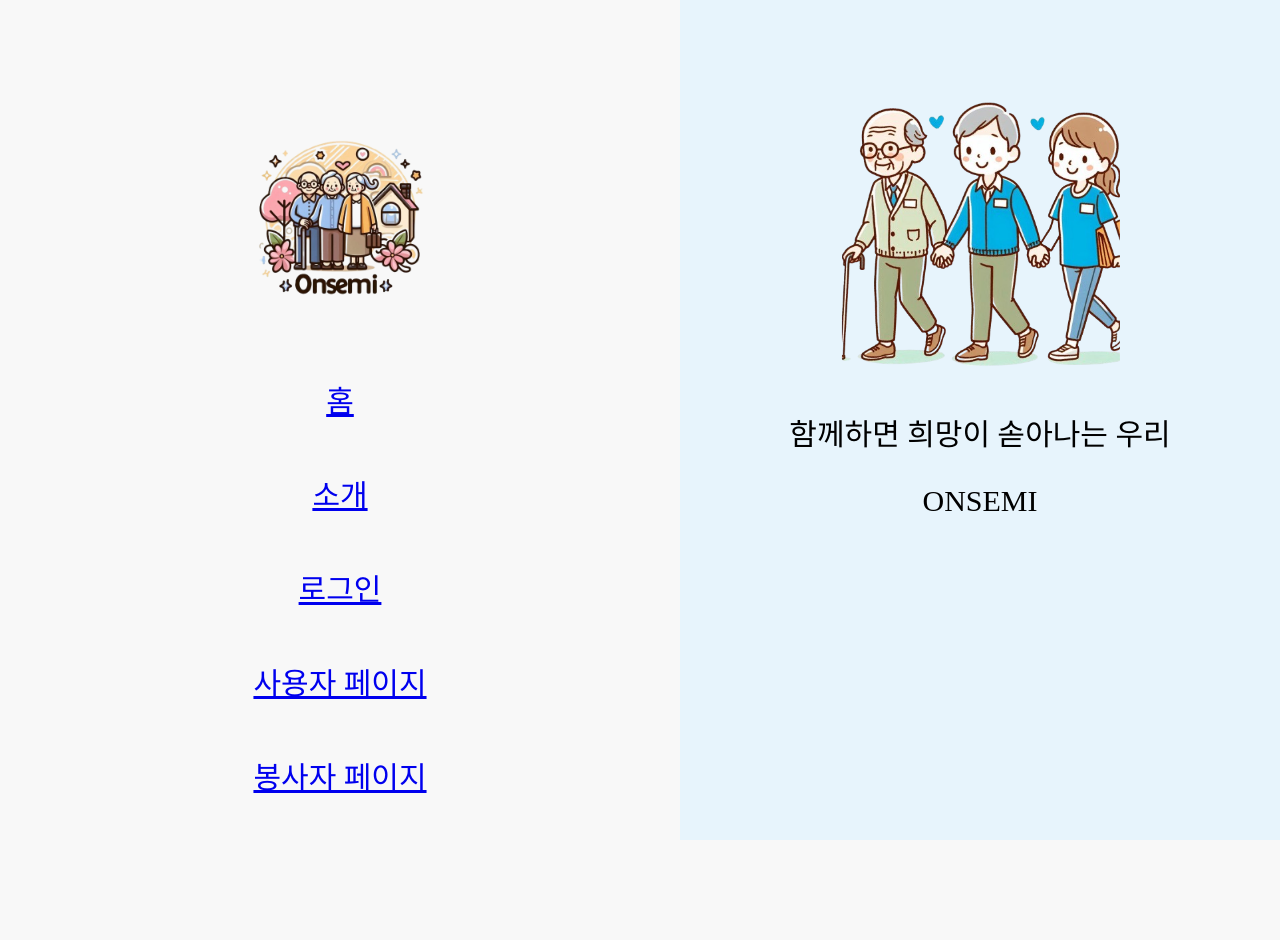
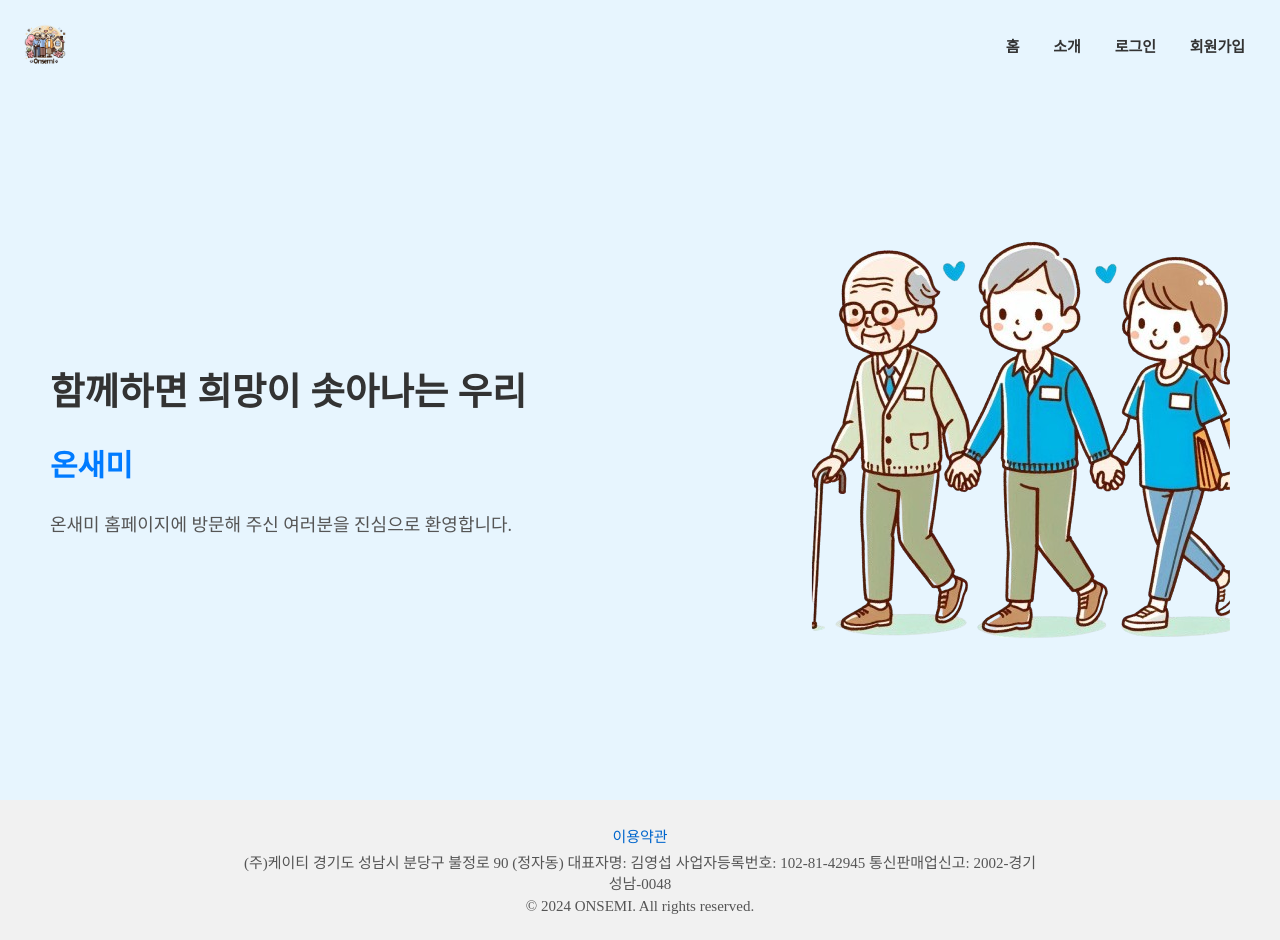
Before and after one commit to hyunjin1999/ONSEMI, a Django app: template main_app/templates/page/index.html in a window 1280 px wide. Before the commit the page ends 840 px from the top, so only its background shows below. Run offline with Django 3.2, Linux system fonts and the light colour scheme; the template is opened without the code that fills it, so the values that code supplies are empty; some web fonts are replaced.

Commit message:
feat:메인페이지 수정

```diff
--- a/config/urls.py
+++ b/config/urls.py
@@ -4,12 +4,13 @@ from django.conf import settings
 from django.conf.urls.static import static
 
 urlpatterns = [
-<<<<<<< HEAD
+
     path("admin/", admin.site.urls),
     path("user/", include("auth_app.urls")),
     path("", include("main_app.urls")),
     path('blog/', include('blog_app.urls', namespace='blog_app')),
->>>>>>> d697aa323d856e4b0c2cfb59ffbf8f06a6813ce6
+    path("terms/", include("main_app.urls")),
+
 ]
 
 if settings.DEBUG:
--- a/main_app/templates/page/index.html
+++ b/main_app/templates/page/index.html
@@ -1,33 +1,38 @@
+<!DOCTYPE html>
+<html lang="ko">
+<head>
 {% extends "layout.html" %}
 {% load static %}
 
 {% block title %}ONSEMI{% endblock %}
 
 {% block extra_css %}
+<meta charset="UTF-8">
+<meta name="viewport" content="width=device-width, initial-scale=1.0">
 <link rel="stylesheet" href="{% static 'base.css' %}">
 {% endblock %}
-{% block content %}
-<head>
-    <meta charset="UTF-8">
-    <meta name="viewport" content="width=device-width, initial-scale=1.0">
 </head>
 <body>
-    <div class="sidebar">
-        <img src="{% static 'main/onsemi.png' %}" alt="ONSEMI Logo">
-        <ul class="menu">
-            <li><a href="index/">홈</a></li>
-            <li><a href="introduce/">소개</a></li>
-            <li><a href="login/">로그인</a></li>
-            <li><a href="family/">사용자 페이지</a></li>
-            <li><a href="volunteer/">봉사자 페이지</a></li>
-        </ul>
+{% block content %}
+    <div class="header">
+        <img src="{% static 'main/onsemi.png' %}" alt="Logo">
+        <nav>
+            <a href="/">홈</a>
+            <a href="introduce/">소개</a>
+            <a href="login/">로그인</a>
+            <a href="#">회원가입</a>
+        </nav>
     </div>
-    <div class="content">
-        <img src="{% static 'main/onsemi2.png' %}" alt="ONSEMI Image">
-        <p>함께하면 희망이 솓아나는 우리</p>
-        <p>ONSEMI</p>
-
+    <div class="main-content">
+        <div class="text-container">
+            <h1>함께하면 희망이 솟아나는 우리</h1>
+            <h2>온새미</h2>
+            <p>온새미 홈페이지에 방문해 주신 여러분을 진심으로 환영합니다.</p>
+        </div>
+        <div class="image-container">
+            <img src="{% static 'main/onsemi2.png' %}" alt="Main Image">
+        </div>
     </div>
+{% endblock %}
 </body>
 </html>
-{% endblock %}
--- a/main_app/urls.py
+++ b/main_app/urls.py
@@ -8,4 +8,5 @@ urlpatterns = [
     path('introduce/', views.introduce, name='introduce'),
     path('family/', views.family, name='family'),
     path('volunteer/', views.volunteer, name='volunteer'),
+    path('terms/',views.terms,name='terms')
 ]
--- a/main_app/views.py
+++ b/main_app/views.py
@@ -12,3 +12,6 @@ def family(request):
 
 def volunteer(request):
     return render(request,'page/volunteer.html')
+
+def terms(request):
+    return render(request,'page/terms.html')
--- a/static/base.css
+++ b/static/base.css
@@ -5,63 +5,72 @@
     font-style: normal;
 }
 
-
 body {
     font-family: 'KCC-Hanbit';
-    font-size: 30px;
+    font-size: 15px;
     margin: 0;
     padding: 0;
-    display: flex;
-    height: 100%;
-    background-color: #f0f0f0;
-    overflow: hidden;
-
+    background-color: #f4f4f4;
 }
 
-
-.sidebar {
-    width: 50%;
-    height: 100vh;
-    background-color: #f8f8f8;
-    padding: 20px;
-    text-align: center;
-    /* border-right: 1px solid #ddd; */
-    justify-content: center;
-    align-items: center;
-}
-.sidebar img {
-    margin-top:100px;
-    width:200px;
-    height: 200px;
-}
-.sidebar ul {
-    list-style: none;
-    padding: 0;
-    justify-content: center;
-    align-items: center;
+.wrapper {
+    display: flex;
+    flex-direction: column;
+    min-height: 100vh;
 }
 
-.menu{
-    margin-top: 50px;
-    padding: 0;
-    list-style-type: none;
+.header {
+    background-color: #e7f5fe;
+    padding: 20px;
+    display: flex;
+    align-items: center;
+    justify-content: space-between;
 }
 
-.sidebar ul li {
-    margin: 50px 0;
-    justify-content: center;
+.header img {
+    height: 50px;
+}
+
+.header nav a {
+    margin: 0 15px;
+    text-decoration: none;
+    color: #333;
+    font-weight: bold;
+}
+
+.main-content {
+    flex: 1;
+    display: flex;
+    justify-content: space-between;
     align-items: center;
-    display: flex;
-    flex-direction: column;
+    padding: 50px;
+    background-color: #e7f5fe;
+}
 
+.text-container {
+    max-width: 50%;
 }
-.content {
-    flex-grow: 1;
-    padding: 20px;
-    background-color: #e7f4fc;
-    text-align: center;
+
+.text-container h1 {
+    font-size: 2.5em;
+    color: #333;
 }
-.content img {
-    width: 50%;
-    margin-top:80px;
+
+.text-container h2 {
+    font-size: 2em;
+    color: #007bff;
 }
+
+.text-container p {
+    font-size: 1.2em;
+    color: #555;
+}
+
+.image-container {
+    max-width: 45%;
+}
+
+.image-container img {
+    width: 100%;
+    height: auto;
+}
--- a/static/layout.css
+++ b/static/layout.css
@@ -0,0 +1,41 @@
+@font-face {
+    font-family: 'KCC-Hanbit';
+    src: url('https://fastly.jsdelivr.net/gh/projectnoonnu/2403-2@1.0/KCC-Hanbit.woff2') format('woff2');
+    font-weight: normal;
+    font-style: normal;
+}
+body {
+    font-family: 'KCC-Hanbit';
+    margin: 0;
+    padding: 0;
+    box-sizing: border-box;
+}
+
+.wrapper {
+    min-height: 80vh; /* Adjust based on your content */
+}
+
+footer {
+    background-color: #f1f1f1;
+    padding: 20px;
+    text-align: center;
+}
+
+.footer-content {
+    max-width: 800px;
+    margin: 0 auto;
+}
+
+.footer-content p {
+    margin: 5px 0;
+    color: #555;
+}
+
+.footer-content a {
+    color: #0066cc;
+    text-decoration: none;
+}
+
+.footer-content a:hover {
+    text-decoration: underline;
+}
--- a/templates/layout.html
+++ b/templates/layout.html
@@ -1,3 +1,4 @@
+
 <!DOCTYPE html>
 <html lang="ko">
 {% load static %}
@@ -7,12 +8,20 @@
     <link rel="icon" href="{% static 'main/onsemi.ico' %}">
     <link rel="stylesheet" href="{% static 'layout.css' %}">
     <title>{% block title %}{% endblock %}</title>
-    <!-- 추가적인 스타일시트 및 스크립트 태그들 -->
     {% block extra_css %}{% endblock %}
 </head>
 <body>
-
-    {% block content %}{% endblock %}
-
+    <div class="wrapper">
+        {% block content %}{% endblock %}
+    </div>
+    <footer>
+        <div class="footer-content">
+            <p><a href="terms/">이용약관</a></p>
+            <p>
+                (주)케이티 경기도 성남시 분당구 불정로 90 (정자동) 대표자명: 김영섭 사업자등록번호: 102-81-42945 통신판매업신고: 2002-경기성남-0048
+            </p>
+            <p>&copy; 2024 ONSEMI. All rights reserved.</p>
+        </div>
+    </footer>
 </body>
 </html>
```
Also changed, not shown: main_app/templates/page/terms.html (added, +132 -0 lines), static/terms.css (added, +37 -0 lines), 1 other file.
